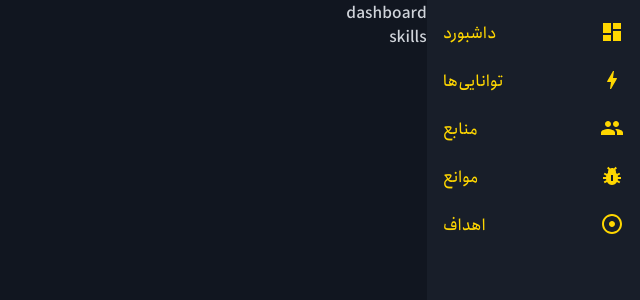
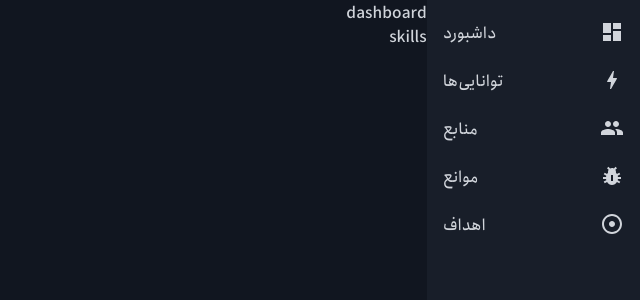
Before and after one commit to sinapirani/bestlife, a Next.js app: page /dashboard in a window 1280 px wide. Shown: the top 300 px of the page, without its empty margins (640-1280 px from the left). Built offline with nearby package versions, Linux system fonts and the light colour scheme.

Commit message:
list item SELECT MECHANISM and STYLE completed🤟❤️

```diff
--- a/components/home/list/list.js
+++ b/components/home/list/list.js
@@ -5,6 +5,7 @@ import BoltIcon from '@mui/icons-material/Bolt';
 import GroupIcon from '@mui/icons-material/Group';
 import PestControlIcon from '@mui/icons-material/PestControl';
 import ModeStandbyIcon from '@mui/icons-material/ModeStandby';
+import { useState } from "react";
 
 
 const NavList = () => {
@@ -16,12 +17,13 @@ const NavList = () => {
        {id: 5, title: 'اهداف', icon: ModeStandbyIcon}
     ]
 
+    const [selected, setSelected] = useState(0)
 
     return(
         <List>
             {
                 listData.map(el => {
-                    return <ListItem id={el.id} title={el.title} Icon={el.icon} />
+                    return <ListItem id={el.id} title={el.title} Icon={el.icon} selectedItem={selected} setSelected={setSelected} />
                 })
             }
         </List>
--- a/components/home/list/listItem.js
+++ b/components/home/list/listItem.js
@@ -1,14 +1,17 @@
 import { ListItemButton, ListItemIcon, ListItemText } from "@mui/material"
 
 
-const ListItem = ({id,title,Icon, selectedItem}) => {
+const ListItem = ({id,title,Icon, selectedItem, setSelected}) => {
     return(
-        <ListItemButton>
+        <ListItemButton
+            selected={selectedItem === id}
+            onClick={()=>setSelected(id)}
+        >
 
             <ListItemIcon>
-                <Icon htmlColor='gold'/>
+                <Icon htmlColor={selectedItem === id ? 'gold' : '#d1d5db'}/>
             </ListItemIcon>
-            <ListItemText primaryTypographyProps={{style:{'fontFamily': 'anjoman', color:'gold'}}} primary={title} />
+            <ListItemText primaryTypographyProps={{style:{'fontFamily': 'anjoman', color: selectedItem === id ? 'gold' : ''}}} primary={title} />
 
 
         </ListItemButton>
```
